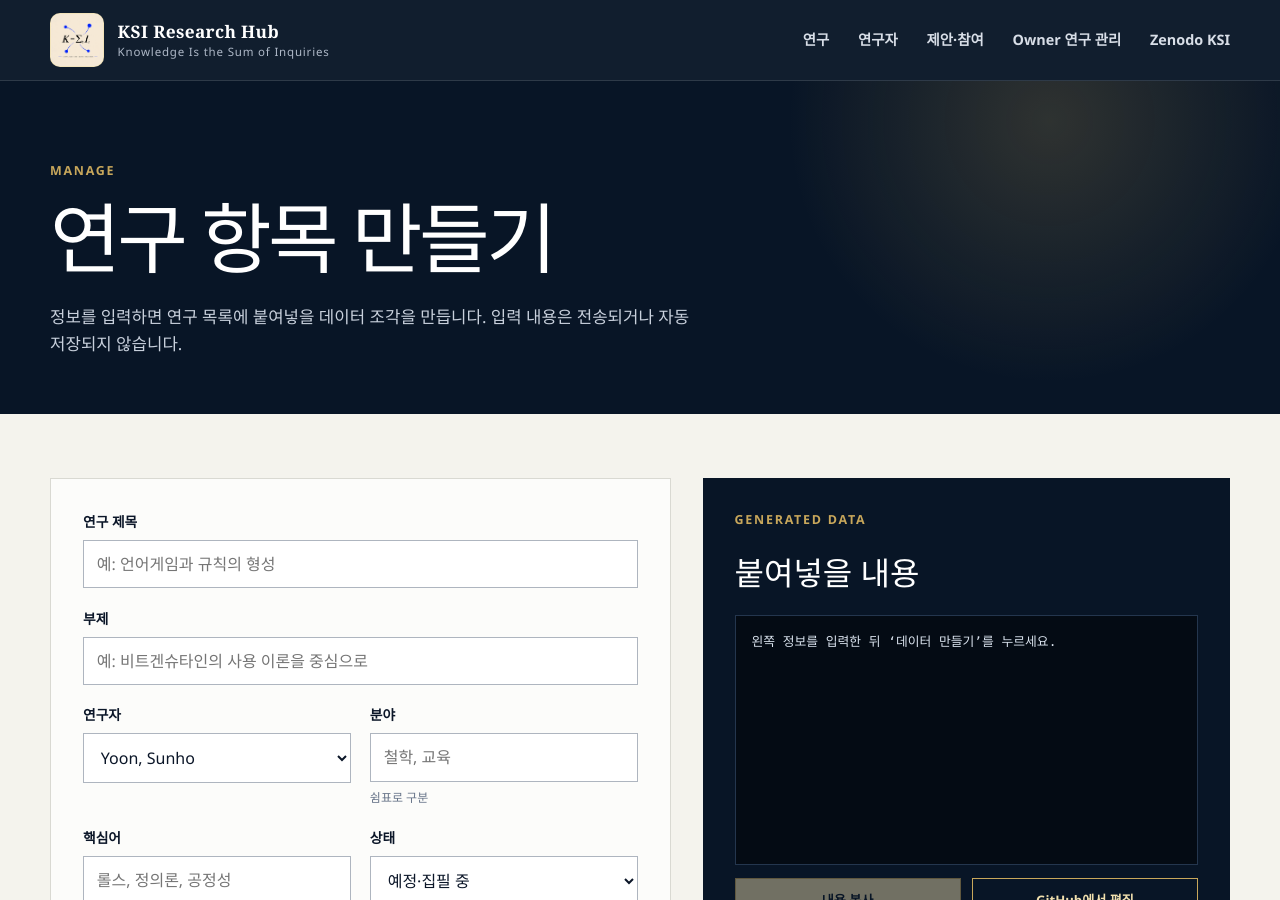
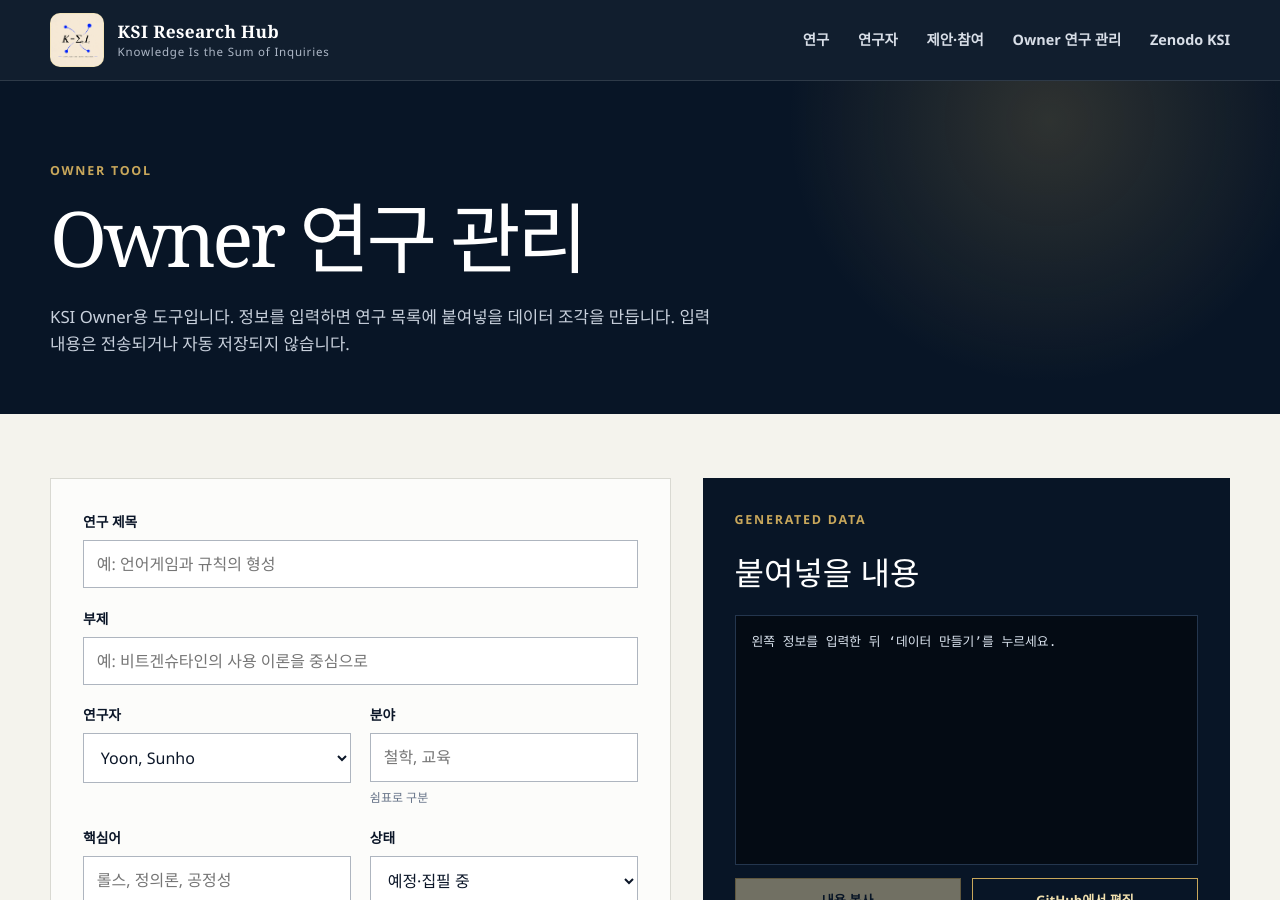
Before and after one commit to SunhoYoon-Hub/KSI-Research-Hub, a Jekyll site: the page built from docs/manage.md, in a window 1280 px wide and 900 px high. Built offline with Jekyll 4.4.1, drawn with Linux system fonts in a browser that asks for light colours.

Commit message:
Clarify owner-only research management tool

```diff
--- a/docs/manage.md
+++ b/docs/manage.md
@@ -1,14 +1,14 @@
 ---
 layout: default
-title: 연구 목록 편집
+title: Owner 연구 관리
 permalink: /manage/
-description: KSI Research Hub 연구 항목을 추가하기 위한 편집 도구입니다.
+description: KSI Owner가 연구 항목 데이터를 만들고 반영하기 위한 관리 도구입니다.
 ---
 
 <section class="directory-hero manage-hero">
-  <p class="section-index">Manage</p>
-  <h1>연구 항목 만들기</h1>
-  <p>정보를 입력하면 연구 목록에 붙여넣을 데이터 조각을 만듭니다. 입력 내용은 전송되거나 자동 저장되지 않습니다.</p>
+  <p class="section-index">Owner tool</p>
+  <h1>Owner 연구 관리</h1>
+  <p>KSI Owner용 도구입니다. 정보를 입력하면 연구 목록에 붙여넣을 데이터 조각을 만듭니다. 입력 내용은 전송되거나 자동 저장되지 않습니다.</p>
 </section>
 
 <section class="editor-layout">
```
